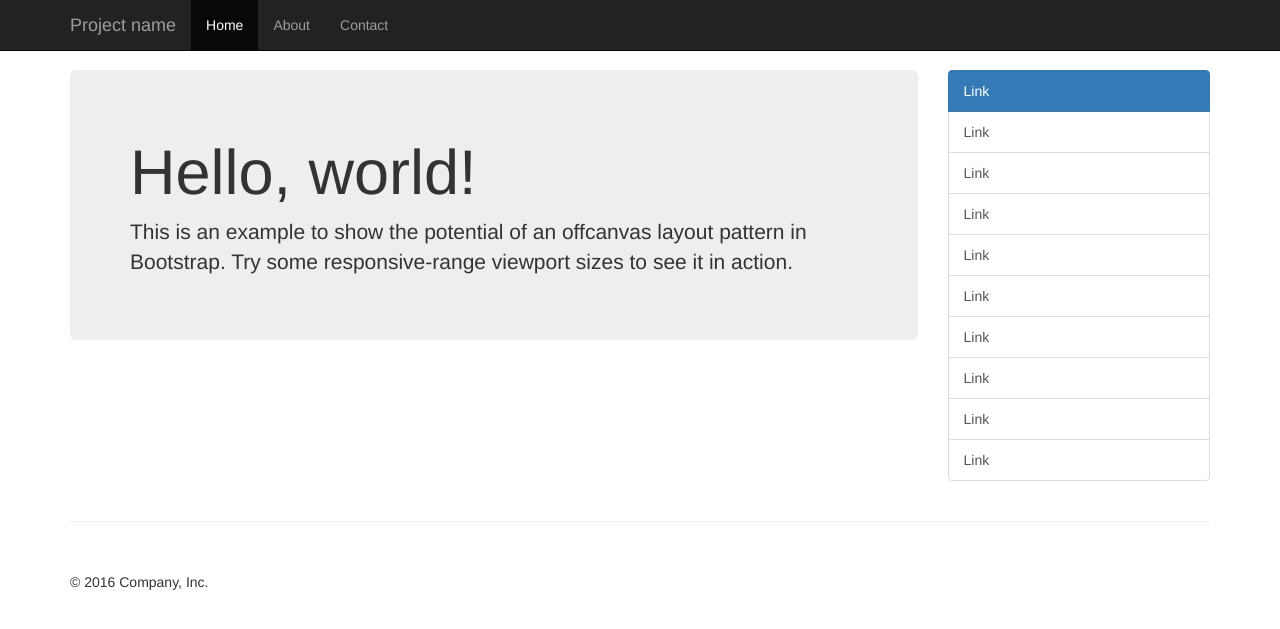
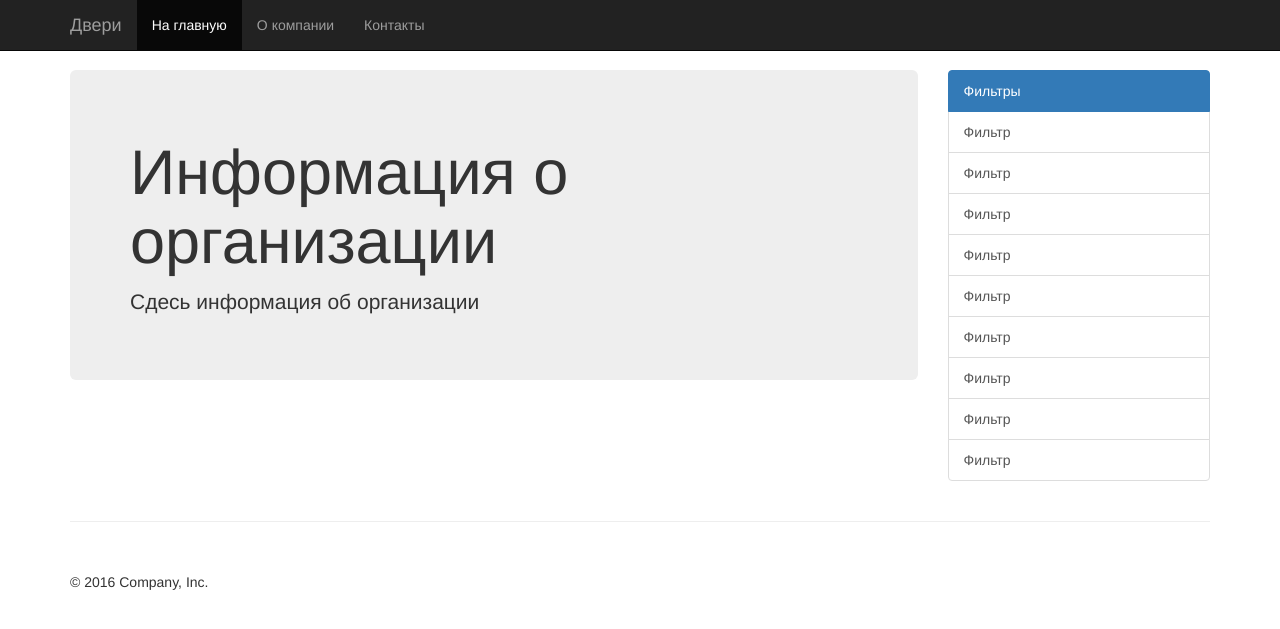
Before and after one commit to BorisMishunin/doors, a Django app: page / in a window 1280 px wide. Shown: the top 629 px of the page. Run offline with Django 3.2, Linux system fonts and the light colour scheme; data comes from the database, SQL or seed files in the repository; some libraries are stand-ins or nearby versions.

Commit message:
Edit index page

```diff
--- a/static/css/style.css
+++ b/static/css/style.css
@@ -33,6 +33,6 @@
 }
 
 .good_color:hover {
-    border-color: deepskyblue;
+    border-color: darkcyan;
     cursor: pointer;
 }
--- a/static/js/angular_app.js
+++ b/static/js/angular_app.js
@@ -12,6 +12,15 @@
     $scope.name = 'Boris';
 });
 
+app.controller('ColorsController', function($scope, $http){
+    console.log($scope.mainImg);
+    $scope.showImage = function(color_id){
+        $http.get('/api/goods_images/'+color_id+'.json').success(function(data){
+            $scope.mainImage = data[0].image;
+        });
+    };
+});
+
 app.directive('goodCard', function($scope){
 
 });
--- a/templates/base.html
+++ b/templates/base.html
@@ -48,13 +48,13 @@
             <span class="icon-bar"></span>
             <span class="icon-bar"></span>
           </button>
-          <a class="navbar-brand" href="#">Project name</a>
+          <a class="navbar-brand" href="#">Двери</a>
         </div>
         <div id="navbar" class="collapse navbar-collapse">
           <ul class="nav navbar-nav">
-            <li class="active"><a href="#">Home</a></li>
-            <li><a href="#about">About</a></li>
-            <li><a href="#contact">Contact</a></li>
+            <li class="active"><a href="#">На главную</a></li>
+            <li><a href="#about">О компании</a></li>
+            <li><a href="#contact">Контакты</a></li>
           </ul>
         </div><!-- /.nav-collapse -->
       </div><!-- /.container -->
--- a/templates/web/index.html
+++ b/templates/web/index.html
@@ -4,30 +4,31 @@
 
 {% block content %}
 
-<div class="container" ng-controller = 'DoorsController'>
+<div class="container" ng-controller='DoorsController'>
 
       <div class="row row-offcanvas row-offcanvas-right">
 
         <div class="col-xs-12 col-sm-9">
           <p class="pull-right visible-xs">
-            <button type="button" class="btn btn-primary btn-xs" data-toggle="offcanvas">Toggle nav</button>
+            <button type="button" class="btn btn-primary btn-xs" data-toggle="offcanvas">Фильтр</button>
           </p>
           <div class="jumbotron">
-            <h1>Hello, world!</h1>
-            <p>This is an example to show the potential of an offcanvas layout pattern in Bootstrap. Try some responsive-range viewport sizes to see it in action.</p>
+            <h1>Информация о организации</h1>
+            <p>Сдесь информация об организации</p>
           </div>
           <div class="row">
-            <div  class="col-xs-6 col-lg-4 thumbnail good_card" ng-repeat="good in goods">
+            <div  class="col-xs-6 col-lg-4 thumbnail good_card" ng-repeat="good in goods" ng-controller='ColorsController'
+               ng-init = "mainImage = good.goods_colors[0].goods_images[0].image">
                 <div class="good_img">
-                    <img  src="{$ good.goods_colors[0].goods_images[0].image $}" alt="">
+                    <img  src="{$ mainImage $}" alt="">
                     <div class="good_colors">
-                        <div class="good_color" ng-repeat="color in good.goods_colors" style="background-color: {$ color.color $}"></div>
+                        <div class="good_color" ng-repeat="good_color in good.goods_colors" style="background-color: {$ good_color.color $}" ng-click="showImage(good_color.id)"></div>
                     </div>
                 </div>
 
-                <h2>{$ good.name $}</h2>
+                <h4>{$ good.name $}</h4>
                 <p>{$ good.desc $}</p>
-                <p><a class="btn btn-default" href="#" role="button">View details &raquo;</a></p>
+                <p><a class="btn btn-default" href="#" role="button">Заказать &raquo;</a></p>
             </div><!--/.col-xs-6.col-lg-4-->
 
 
@@ -36,16 +37,16 @@
 
         <div class="col-xs-6 col-sm-3 sidebar-offcanvas" id="sidebar">
           <div class="list-group">
-            <a href="#" class="list-group-item active">Link</a>
-            <a href="#" class="list-group-item">Link</a>
-            <a href="#" class="list-group-item">Link</a>
-            <a href="#" class="list-group-item">Link</a>
-            <a href="#" class="list-group-item">Link</a>
-            <a href="#" class="list-group-item">Link</a>
-            <a href="#" class="list-group-item">Link</a>
-            <a href="#" class="list-group-item">Link</a>
-            <a href="#" class="list-group-item">Link</a>
-            <a href="#" class="list-group-item">Link</a>
+            <a href="#" class="list-group-item active">Фильтры</a>
+            <a href="#" class="list-group-item">Фильтр</a>
+            <a href="#" class="list-group-item">Фильтр</a>
+            <a href="#" class="list-group-item">Фильтр</a>
+            <a href="#" class="list-group-item">Фильтр</a>
+            <a href="#" class="list-group-item">Фильтр</a>
+            <a href="#" class="list-group-item">Фильтр</a>
+            <a href="#" class="list-group-item">Фильтр</a>
+            <a href="#" class="list-group-item">Фильтр</a>
+            <a href="#" class="list-group-item">Фильтр</a>
           </div>
         </div><!--/.sidebar-offcanvas-->
       </div><!--/row-->
--- a/web/models.py
+++ b/web/models.py
@@ -45,7 +45,7 @@
         return '%s - %s' % (str(self.good), self.color.name)
 
 class GoodsImages(models.Model):
-    good_color = models.ForeignKey(GoodsColors, verbose_name='Товар', related_name='goods_images')
+    goodcolor = models.ForeignKey(GoodsColors, verbose_name='Товар', related_name='goods_images')
     image = models.ImageField('Фото', upload_to='goods_foto')
 
     class Meta:
@@ -53,4 +53,4 @@
         verbose_name_plural = 'Фото товара'
 
     def __str__(self):
-        return str(self.good_color)
+        return str(self.goodcolor)
--- a/web_api/urls.py
+++ b/web_api/urls.py
@@ -9,7 +9,8 @@
     url(r'^goods_colors/$', views.GoodsColorsList.as_view()),
     url(r'^goods_colors/(?P<pk>[0-9]+)/$', views.GoodsColorDetail.as_view()),
     url(r'^goods_images/$', views.GoodsImagesList.as_view()),
-    url(r'^goods_images/(?P<pk>[0-9]+)/$', views.GoodsImagesDetail.as_view(), name='payments_transcript-detail'),
+    url(r'^goods_images/(?P<color_pk>[0-9]+)/$', views.GoodsImagesList.as_view()),
+    url(r'^goods_images/image/(?P<pk>[0-9]+)/$', views.GoodsImagesDetail.as_view(), name='payments_transcript-detail'),
 ]
 
 urlpatterns = format_suffix_patterns(urlpatterns)
--- a/web_api/views.py
+++ b/web_api/views.py
@@ -22,7 +22,12 @@
     serializer_class = GoodsColorsSerializer
 
 class GoodsImagesList(generics.ListCreateAPIView):
-    queryset = GoodsImages.objects.all()
+    def get_queryset(self):
+        color_pk = self.kwargs.get('color_pk')
+        if not color_pk:
+            return GoodsImages.objects.all()
+        return GoodsImages.objects.filter(goodcolor_id = color_pk)
+
     serializer_class = GoodsImagesSerializer
 
 class GoodsImagesDetail(generics.RetrieveUpdateDestroyAPIView):
```
Also changed, not shown: db.sqlite3, media/goods_foto/2.1_dyb-255x420.jpg (added), media/goods_foto/2.1oreh-255x420.jpg (added), media/goods_foto/2.1oreh-255x420_sI5lxSS.jpg (added), media/goods_foto/201_mod-255x420.jpg (added), media/goods_foto/ambasf-255x420.jpg (added).
